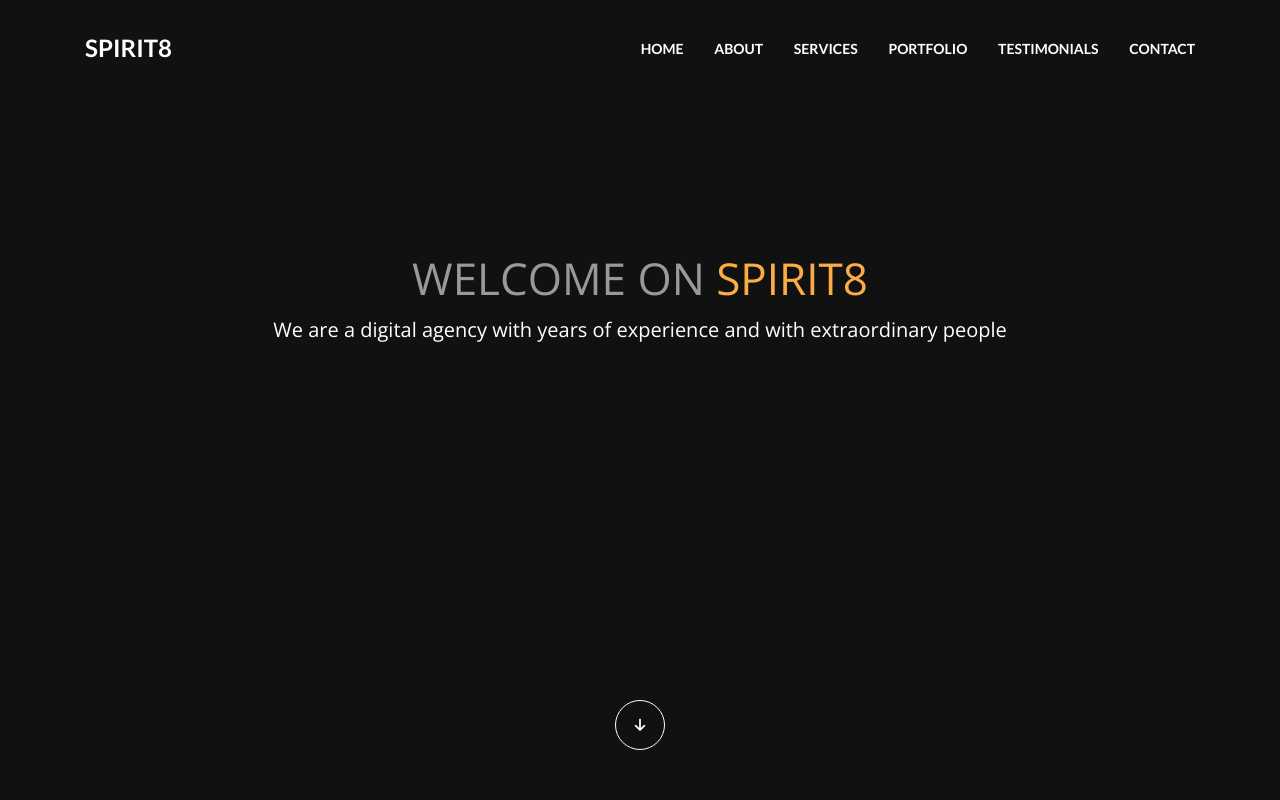
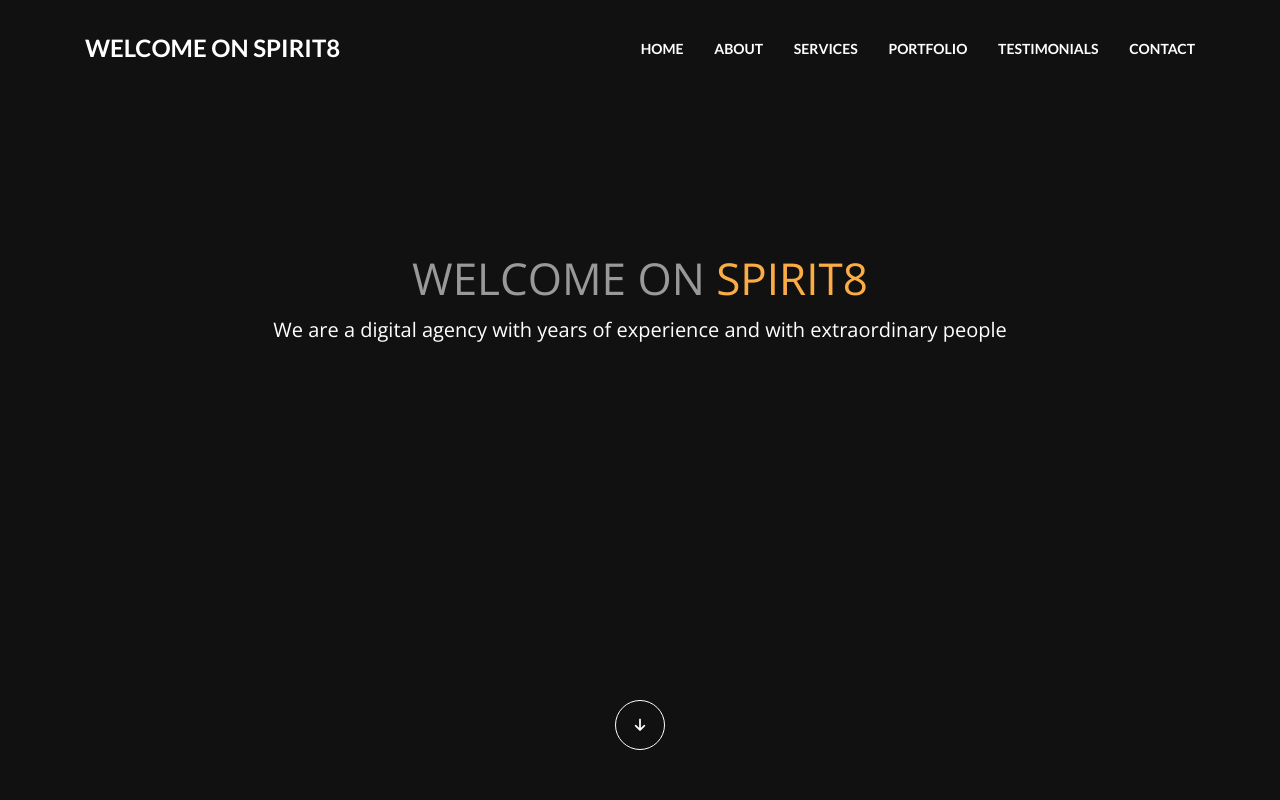
Before and after one commit to bakyt0707/spirit8, a plain HTML site: page index.html in a window 1280 px wide. Shown: the top 800 px of the page. Drawn offline with nearby package versions, Linux system fonts and the light colour scheme.

Commit message:
edit main title

```diff
--- a/index.html
+++ b/index.html
@@ -16,7 +16,7 @@
 
 <header>
     <div class="container d-flex justify-content-between align-items-center">
-        <a href="#" class="logo">spirit8</a>
+        <a href="#" class="logo">Welcome on spirit8</a>
         <nav class="menu">
             <a class="menu-item" href="#">Home</a>
             <a class="menu-item" href="#">About</a>
```
